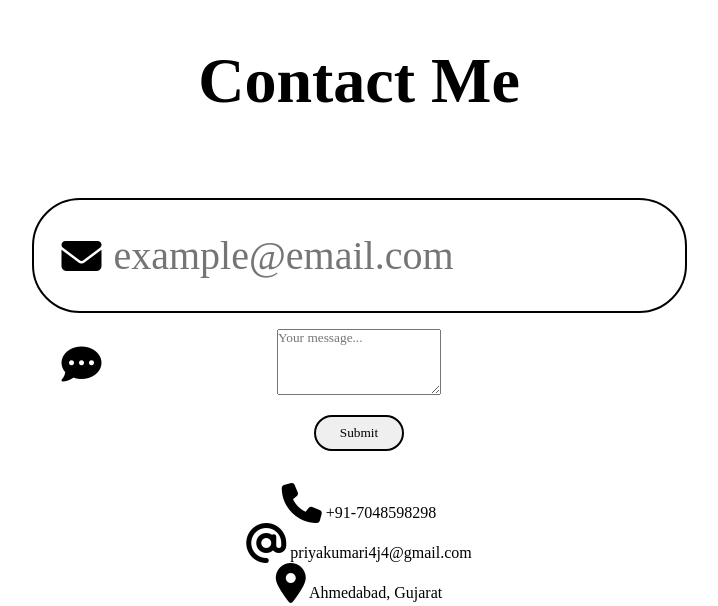
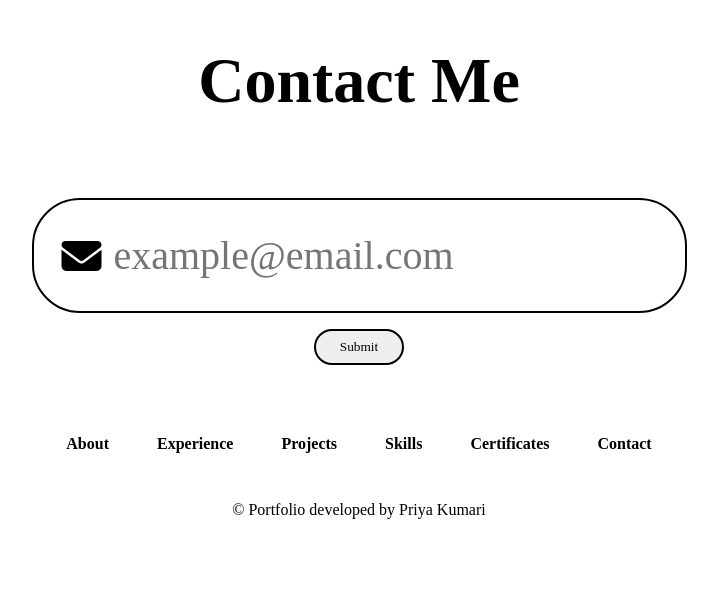
Before and after one commit to vibin8/priya, a plain HTML site: page index.html in a window 1280 px wide. Shown: the part 10529-11135 px from the top of the page, without its empty margins (281-999 px from the left). Drawn offline with Linux system fonts and the light colour scheme.

Commit message:
Update index.html

```diff
--- a/index.html
+++ b/index.html
@@ -215,7 +215,7 @@
   </section>
 
   <!-- Contact -->
-  <section id="contact" class="contact">
+<!--   <section id="contact" class="contact">
     <div class="input-box">
       <h2 class="section-title">Contact Me</h2>
       <form action="https://formspree.io/f/xldrzprn" method="POST">
@@ -236,7 +236,18 @@
         <p><i class="fa-solid fa-location-dot"></i> Ahmedabad, Gujarat</p>
       </div>
     </div>
-  </section>
+  </section> -->
+    </section>
+    <section id="contact" class="contact">
+        <div class="input-box">
+            <h2 class="section-title">Contact Me</h2>
+            <form action="https://formspree.io/f/xldrzprn" method="POST" method="POST">
+                <div class="input">
+                    <input type="email" name="email" placeholder="example@email.com" required>
+                    <i class="fa-solid fa-envelope"></i>
+                </div>
+                <button type="submit" class="btn">Submit</button>
+            </form>
 
   <!-- Footer -->
   <footer>
```
